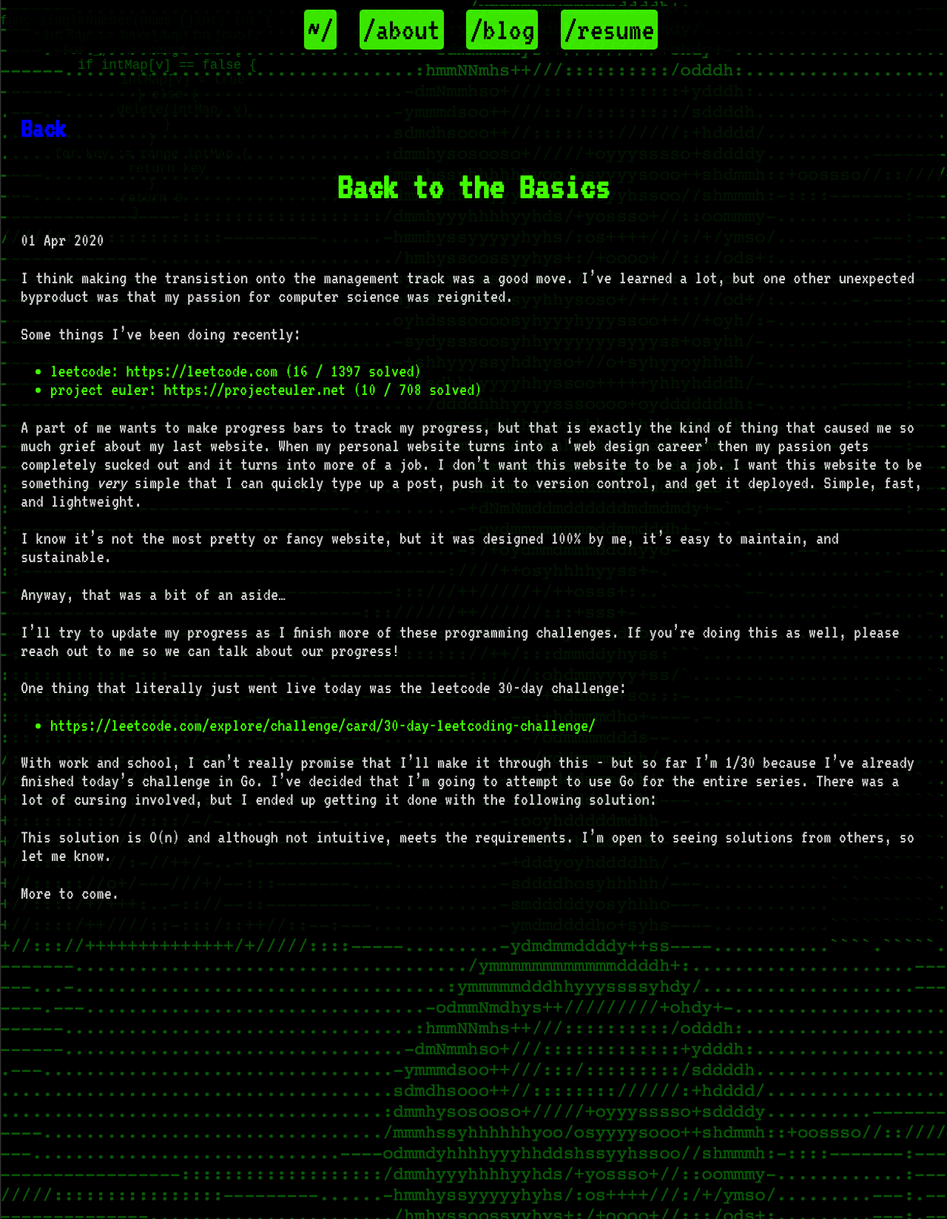
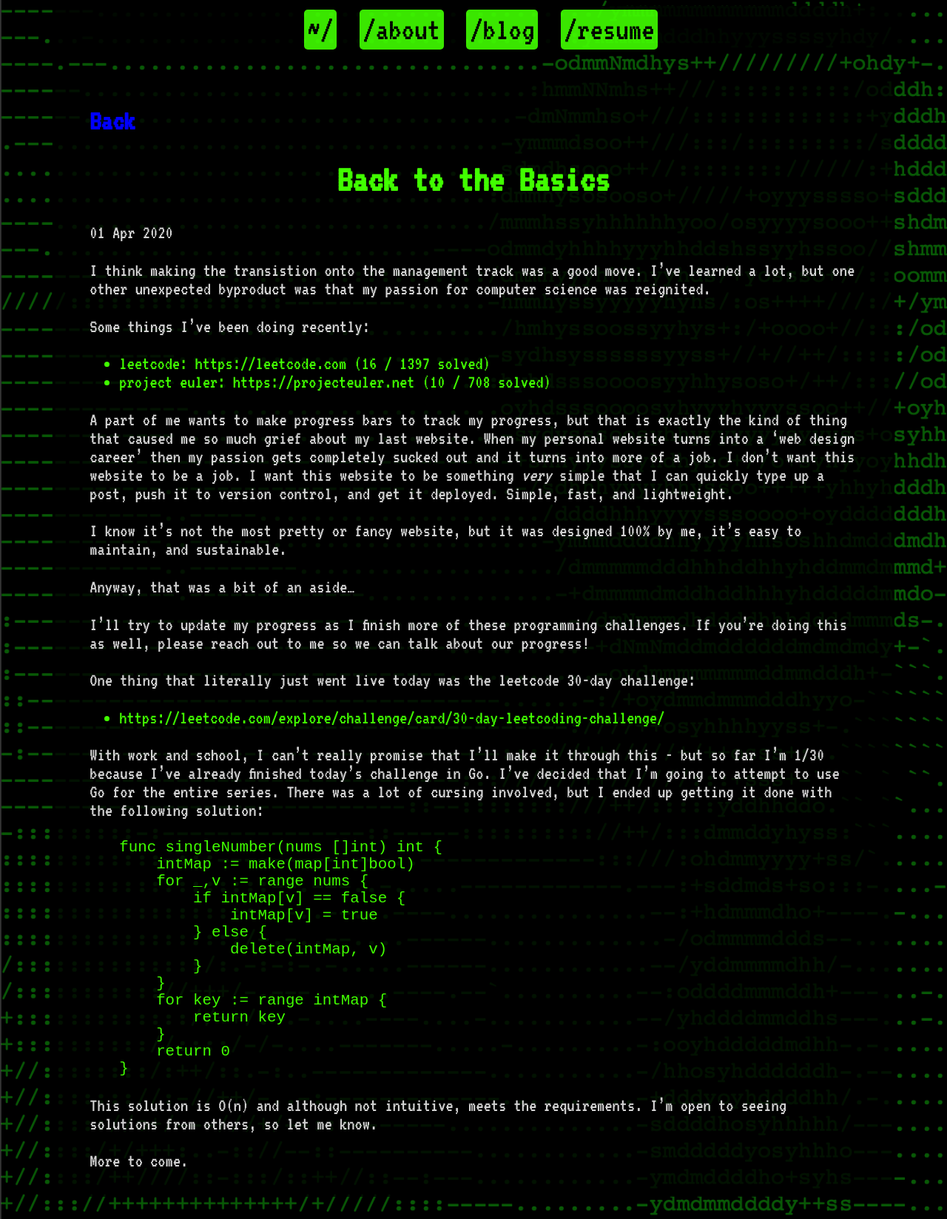
Before and after one commit to bartenbach/proxa.github.io, a Jekyll site: the page built from _posts/2020-04-01-new-coding-projects.markdown, in a window 1280 px wide. Shown: the whole page at 74% size. Built offline with Jekyll 4.4.1, drawn with Linux system fonts in a browser that asks for light colours.

Commit message:
Attempted fix for code blocks

```diff
--- a/_sass/main.scss
+++ b/_sass/main.scss
@@ -8,7 +8,7 @@ body {
 }
 
 .container {
-  width: 100%;
+  width: 90%;
   height: auto;
   margin: auto;
 }
@@ -22,18 +22,8 @@ a {
   color: #0000FF;
 }
 
-pre, h1 {
+h1 {
   text-align: center;
-}
-
-pre {
-  z-index: -1;
-  position: absolute;
-  top: 0;
-  left: 0;
-  color: green;
-  opacity: .7;
-  font-size:1.37vw;
 }
 
 #navcontainer {
@@ -76,7 +66,7 @@ pre {
   background-color: rgba(0,0,0,.8);
   margin-top: 30px;
   margin-bottom: 30px;
-  padding: 20px;
+  padding: 10px 50px;
 }
 
 h1 > span {
```
